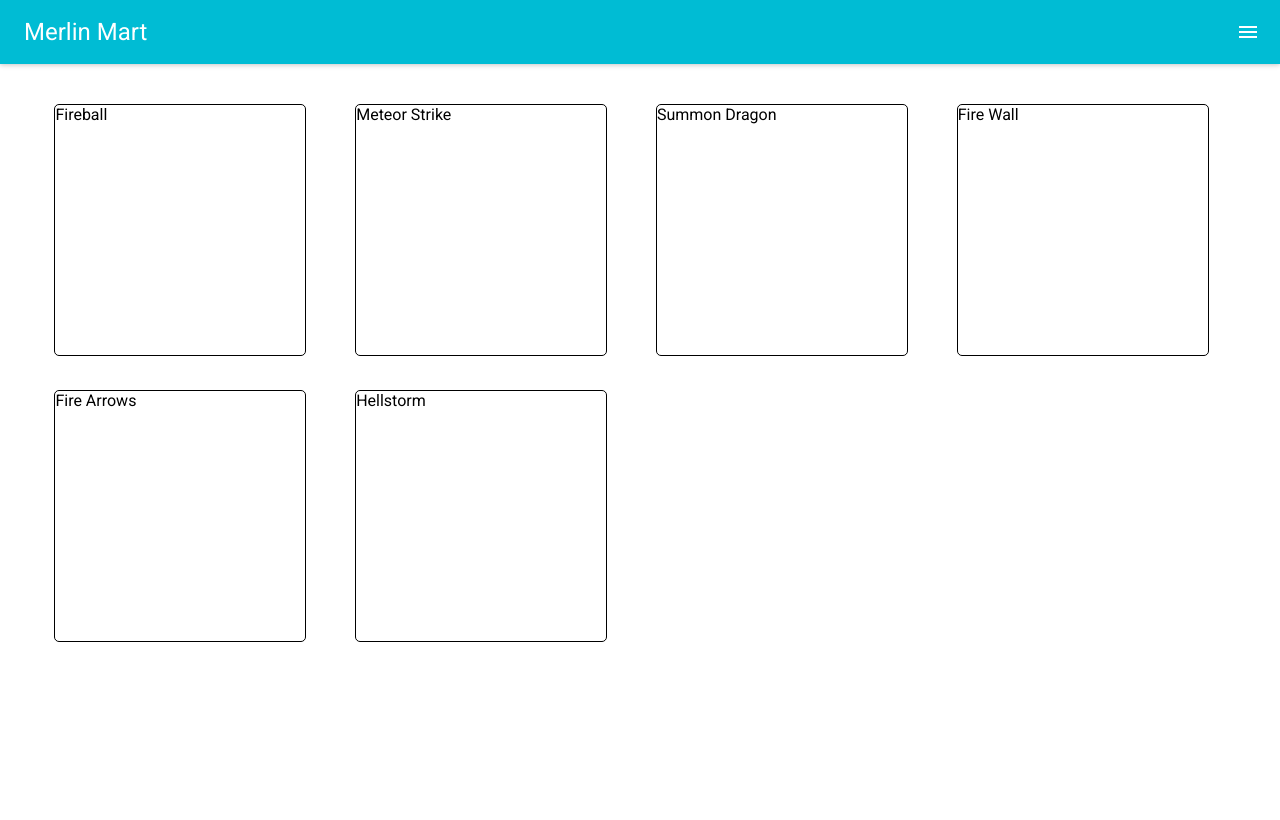
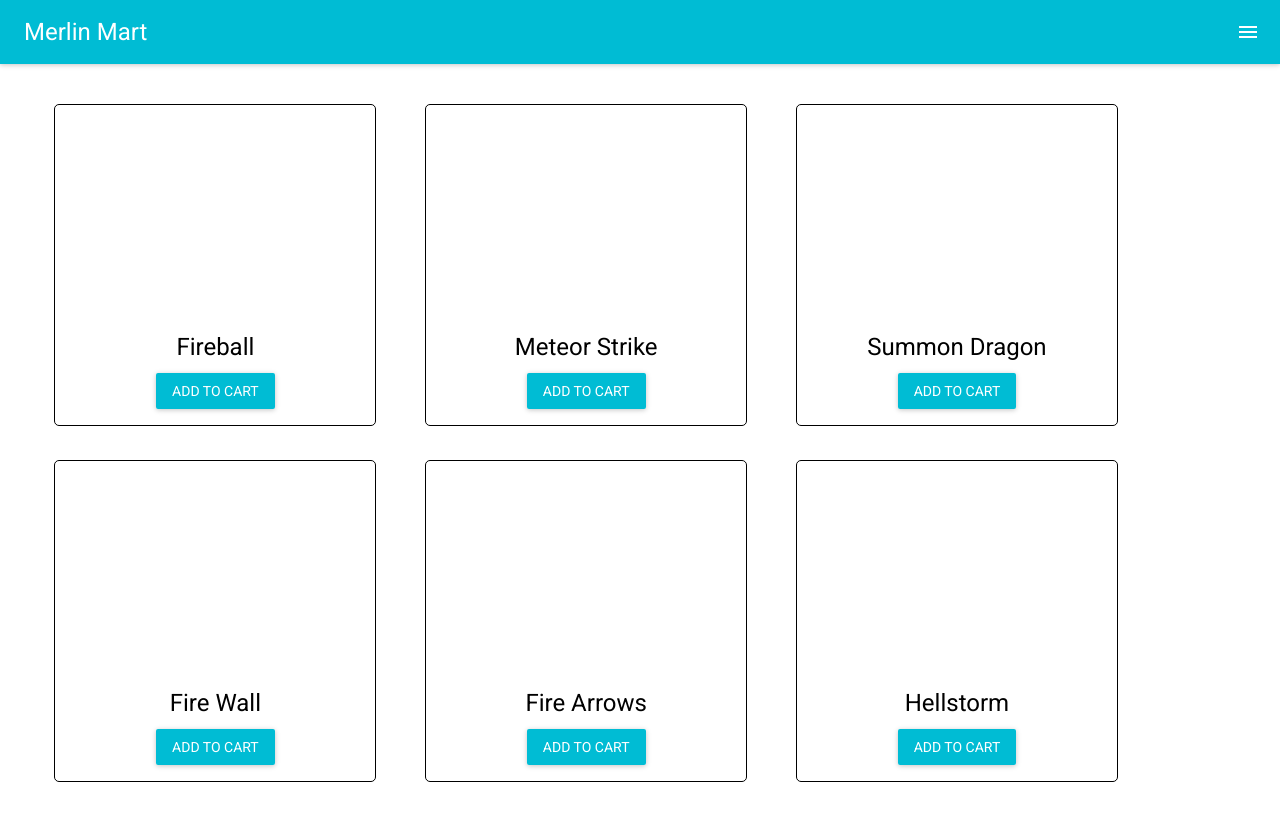
Before and after one commit to Leighembee/merlin-mart, a React app: page / in a window 1280 px wide. Shown: the top 820 px of the page. Built offline with nearby package versions, Linux system fonts and the light colour scheme; no server answers.

Commit message:
Minor CSS modifications to product layout.

```diff
--- a/client/components/Navbar/index.js
+++ b/client/components/Navbar/index.js
@@ -4,6 +4,7 @@ import IconButton from 'material-ui/IconButton'
 import IconMenu from 'material-ui/IconMenu'
 import MenuItem from 'material-ui/MenuItem'
 import MenuIcon from 'material-ui/svg-icons/navigation/menu'
+import TextField from 'material-ui/TextField'
 
 const MenuButton = props => (
   <IconMenu
@@ -21,8 +22,14 @@ const MenuButton = props => (
 
 MenuButton.muiName = 'IconMenu'
 
+const SearchField = () => (
+  <div>
+    <span>Merlin Mart</span>
+  </div>
+)
+
 const Navbar = () => (<AppBar
-  title="Merlin Mart"
+  title={<SearchField />}
   showMenuIconButton={false}
   iconElementRight={<MenuButton />}
 />)
--- a/client/containers/Products/index.js
+++ b/client/containers/Products/index.js
@@ -1,13 +1,17 @@
 import React from 'react'
 import { connect } from 'react-redux'
+import RaisedButton from 'material-ui/RaisedButton'
 import './style.css'
 
 const Products = ({ products }) => {
   return (
-    <div className="products-container">
+    <div id="products">
       {
         products.map(product => (
-          <div className="product-item">{product.name}</div>
+          <div className="product">
+            <span className="product-title">{product.name}</span>
+            <RaisedButton labelPosition="before" label="Add to Cart" primary />
+          </div>
         ))
       }
     </div>
--- a/client/containers/Products/style.css
+++ b/client/containers/Products/style.css
@@ -1,16 +1,69 @@
-.products-container {
+#products {
   padding: 30px;
   flex-wrap: wrap;
   display: flex;
 }
 
-.product-item {
+.product {
+  display: flex;
   flex-direction: column;
+  justify-content: flex-end;
   border:1px solid black;
   border-radius: 5px;
   margin: 2%;
   background: white;
-  width: 250px;
-  height: 250px;
+  width: 20em;
+  height: 20em;
   margin-top: 10px;
 }
+
+.product-title {
+  font-size: 1.5em;
+  align-self: center;
+  margin-bottom: 0.5em;
+}
+
+.product div {
+  align-self: center;
+  margin-bottom: 1em
+}
+
+  /* #products .wrap {
+    padding: 30px;
+    flex-wrap: wrap;
+    display: flex;
+  }
+
+  #products .product {
+    flex: 0 0 100%;
+  }
+
+  @media (min-width: 600px) {
+    #products .product {
+      flex: 0 0 50%;
+    }
+  }
+
+  @media (min-width: 960px) {
+    #products .product {
+      flex: 0 0 33%;
+    }
+  }
+
+  .product {
+    display: flex;
+    flex-direction: column;
+    border: 1px solid black;
+    border-radius: 5px;
+    padding-top: 10px;
+    margin: 2%;
+    background: white;
+    height: 200px;
+    width: 200px;
+    /* margin-left: calc(50% - 2.5em); */
+    /* margin-top: 10px; */
+  /* }
+
+  .product-name {
+    align-self: center;
+  } */
```
Also changed, not shown: client/components/SearchField/index.js (added).
